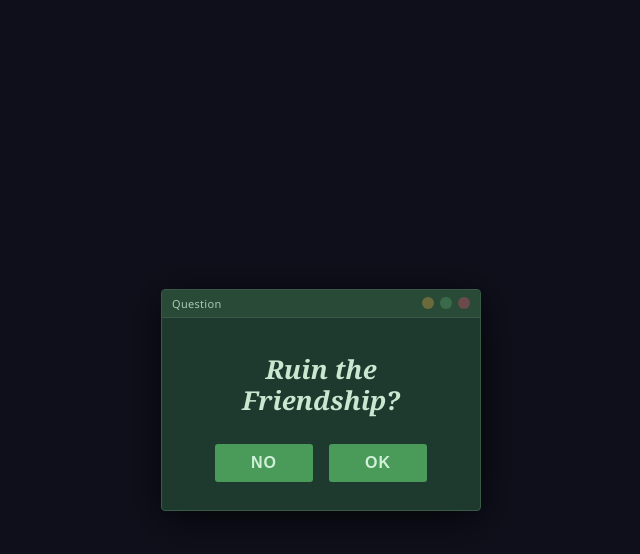
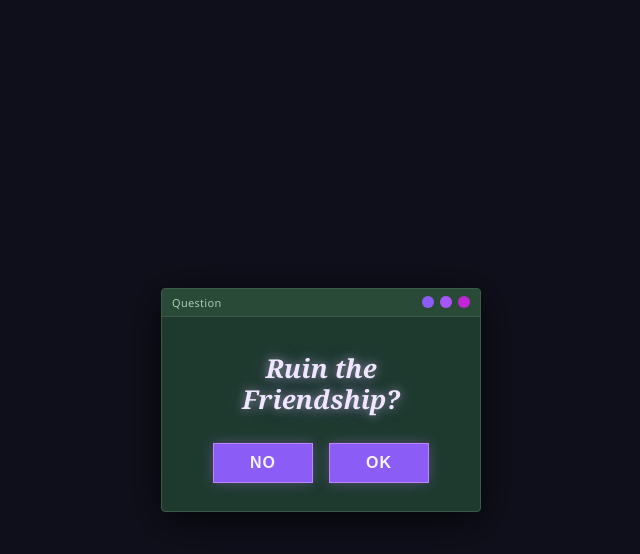
Before and after one commit to wexie-hub/ruin-the-friendship, a plain HTML site: page index.html in a window 1280 px wide. Both pictures are taken after a click on the button "Open". Shown: the whole page, without its empty margins (319-959 px from the left). Drawn offline with Linux system fonts and the light colour scheme.

Commit message:
Update index.html

```diff
--- a/index.html
+++ b/index.html
@@ -21,16 +21,19 @@
   /* ── Notification Window ── */
   #notification-window {
     width: min(280px, 90vw);
-    background: #1e3a2f;
-    border: 1px solid #3a5a47;
+    background: #24123F;
+    border: 1px solid #8B5CF6;
+    box-shadow:
+      0 0 10px rgba(139, 92, 246, 0.4),
+      0 0 25px rgba(139, 92, 246, 0.2);
     border-radius: 4px;
-    box-shadow: 0 4px 20px rgba(0,0,0,0.6);
     overflow: hidden;
     font-family: 'Segoe UI', sans-serif;
   }
 
   .win-titlebar {
-    background: #2a4a38;
+    background: #3A2B63;
+    border-bottom: 1px solid #8B5CF6;
     padding: 6px 10px;
     display: flex;
     align-items: center;
@@ -40,7 +43,7 @@
 
   .win-titlebar-title {
     font-size: 11px;
-    color: #a8c8b8;
+    color: #F0E6FF;
     letter-spacing: 0.3px;
   }
 
@@ -59,14 +62,14 @@
     display: flex;
     align-items: center;
     justify-content: center;
+    background: #7C3AED;
     color: transparent;
-    background: #4a7a5a;
   }
 
-  .win-btn:hover { color: #1e3a2f; }
-  .win-btn.close { background: #6a4a4a; }
-  .win-btn.minimize { background: #6a6a3a; }
-  .win-btn.maximize { background: #3a6a4a; }
+  .win-btn:hover { color: #FFFFFF; }
+  .win-btn.close { background: #C026D3; }
+  .win-btn.minimize { background: #8B5CF6; }
+  .win-btn.maximize  {background: #A855F7; }
 
   .notif-body {
     padding: 30px 24px 24px;
@@ -84,7 +87,9 @@
 
   .notif-bell {
     font-size: 28px;
-    filter: grayscale(0.3);
+    filter:
+      drop-shadow(0 0 8px rgba(192,132,252,0.8))
+      saturate(1.2);
   }
 
   .notif-title {
@@ -95,10 +100,10 @@
   }
 
   .btn-open {
-    background: #4a9a5a;
-    color: #d0f0d8;
-    border: none;
-    border-radius: 3px;
+    background: #8B5CF6;
+    color: #F5F3FF;
+    border: 1px solid #C084FC;
+    box-shadow: 0 0 12px rgba(192, 132, 252, 0.3);
     padding: 10px 32px;
     font-size: 16px;
     font-weight: 600;
@@ -107,7 +112,11 @@
     transition: background 0.15s;
   }
 
-  .btn-open:hover { background: #5ab56a; }
+  .btn-open:hover {
+    background: #A855F7;
+    box-shadow:
+      0 0 10px rgba(192, 132, 252, 0.7),
+      0 0 20px rgba(168, 85, 247, 0.5); }
 
   /* ── Question Dialog ── */
   #question-dialog {
@@ -159,7 +168,10 @@
     font-size: 26px;
     font-style: italic;
     font-weight: 700;
-    color: #c8e8d0;
+    color: #F0E6FF;
+    text-shadow:
+      0 0 10px rgba(233,213,255,0.5),
+      0 0 20px rgba(192,132,252,0.3);
     text-align: center;
     line-height: 1.2;
   }
@@ -170,10 +182,10 @@
   }
 
   .btn-no, .btn-ok {
-    background: #4a9a5a;
-    color: #d0f0d8;
-    border: none;
-    border-radius: 3px;
+    background: #8B5CF6;
+    color: #F5F3FF;
+    border: 1px solid #C084FC;
+    box-shadow: 0 0 12px rgba(192, 132, 252, 0.3);
     padding: 10px 36px;
     font-size: 16px;
     font-weight: 700;
@@ -182,7 +194,12 @@
     transition: background 0.15s;
   }
 
-  .btn-no:hover, .btn-ok:hover { background: #5ab56a; }
+  .btn-no:hover, .btn-ok:hover {
+    background: #A855F7;
+    box-shadow:
+      0 0 10px rgba(192, 132, 252, 0.7),
+      0 0 20px rgba(168, 85, 247, 0.5);
+  }
 
   /* ── Lyrics Screen ── */
   #lyrics-screen {
```
